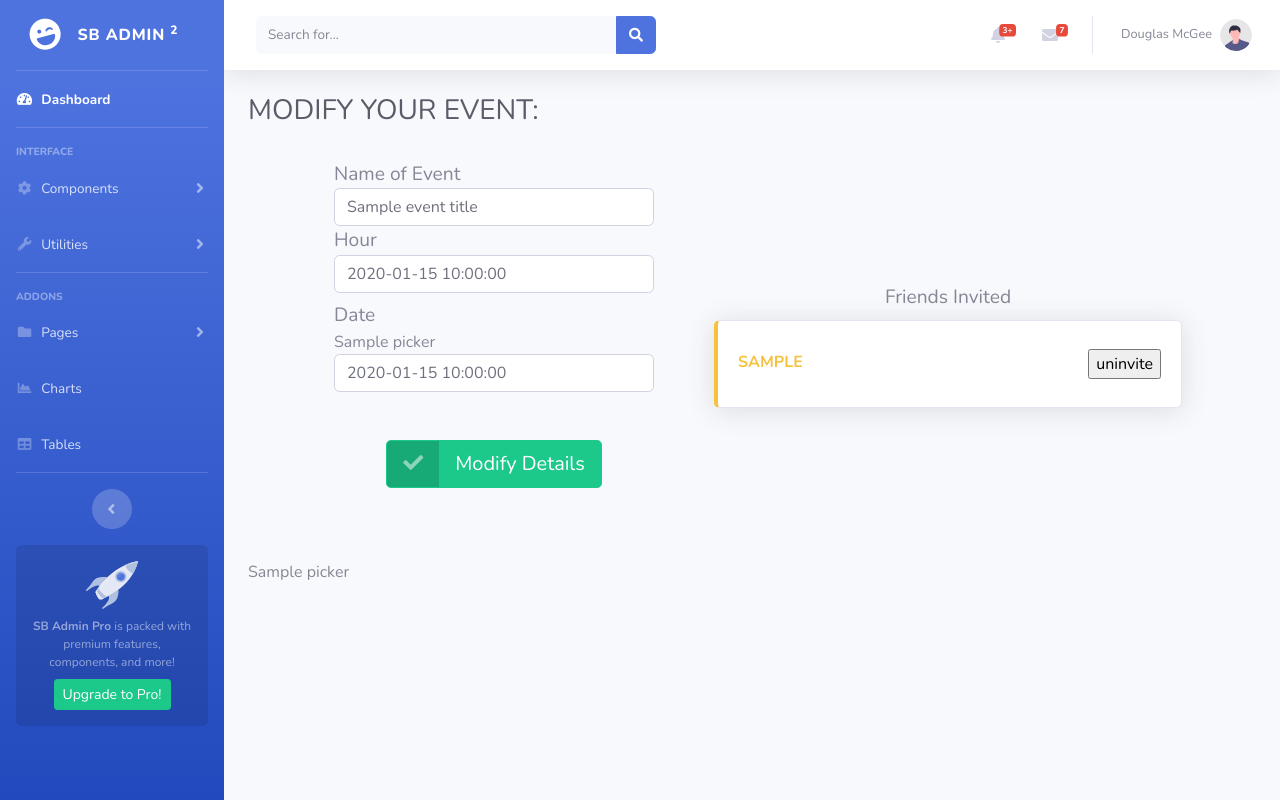
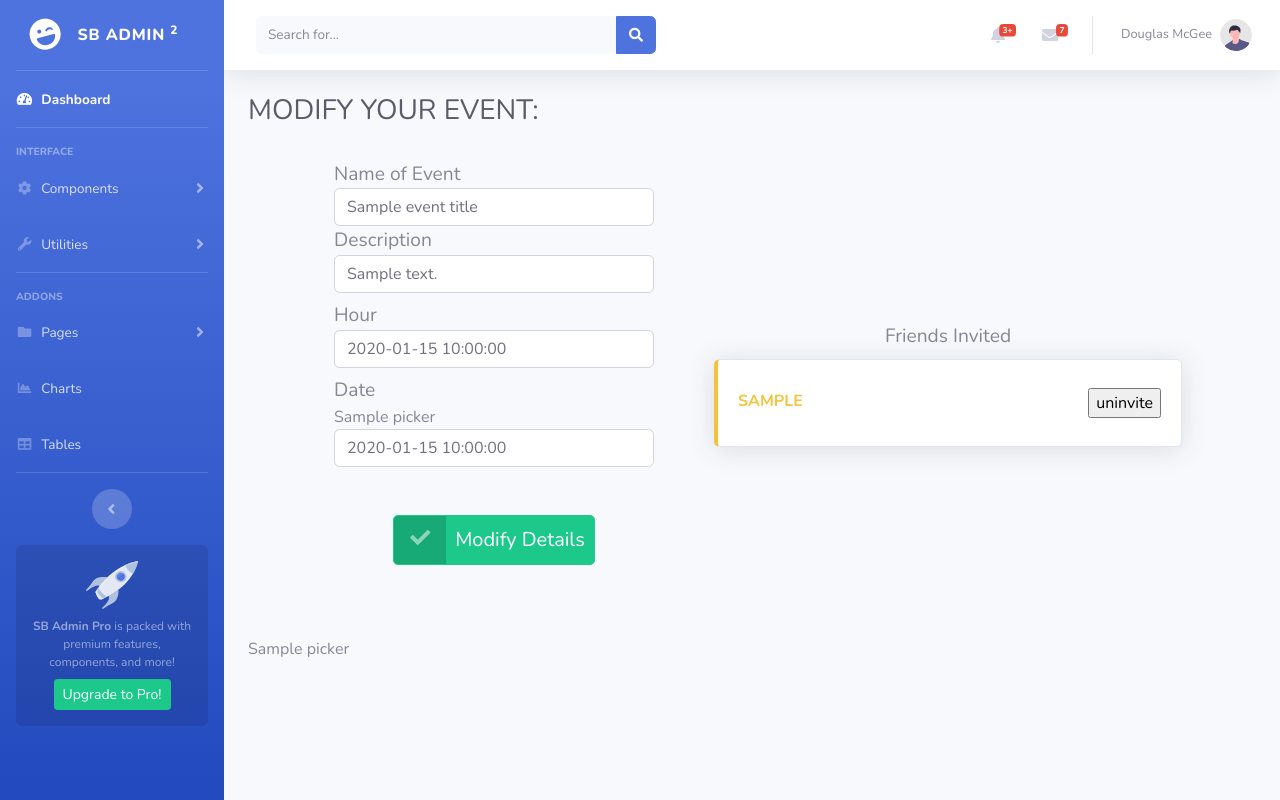
Before and after one commit to scyruz3/BioRhythm, a Flask app: template biorhythm/templates/modifyEvent.html in a window 1280 px wide. Run offline with Flask 2, Linux system fonts and the light colour scheme; the template is opened without the code that fills it: most values are stand-ins (such as "Sample title", 1, 10 or a date in 2020); some libraries are stand-ins or nearby versions.

Commit message:
Modify Event Details Connection to BE

```diff
--- a/biorhythm/dao/eventDAO.py
+++ b/biorhythm/dao/eventDAO.py
@@ -49,7 +49,7 @@ def getEventbyEventId(eventId: ObjectId):
     return event
 
 def updateEvent(eventId: ObjectId, newValues)-> bool:
-    db.Events.update_one({'_id': eventId}, {'$set': {
+    db.Events.update_one({'_id': ObjectId(eventId)}, {'$set': {
         'title': newValues['title'],
         'description': newValues['description'],
         'biorhythmType':newValues['biorhythmType'],
--- a/biorhythm/templates/modifyEvent.html
+++ b/biorhythm/templates/modifyEvent.html
@@ -362,12 +362,18 @@
           <!-- Name INput -->
           <div class="row align-items-center justify-content-center">
             <div class="col-lg-4 m-4">
+              <form action="/modifyEvent" method="POST">
                 <p class="text-lg mb-0">Name of Event</p>
-              <input type="text" class="form-control" name="title" value="{{ eventTitle }}" />
+                <input type="text" class="form-control" name="title" value="{{ eventTitle }}" autocomplete="off" />
+
+                <!-- Event Description -->
+                <p class="text-lg mb-0">Description</p>
+                <input type="text" class="form-control mb-2" name="description" value="{{ eventDescription }}"
+                  autocomplete="off" />
 
                 <!-- Hours Dropdown-->
                 <p class="text-lg mb-0">Hour</p>
-              <input type="text" class="form-control mb-2" name="eventTime" value="{{ eventTime }}"
+                <input type="text" class="form-control mb-2" name="eventTime" value="{{ eventTime }}" autocomplete="off"
                   placeholder="Example: 17:30, 20:15" />
 
                 <!-- Date Picker -->
@@ -377,16 +383,18 @@
                 {{ datepicker.loader() }} {# to load jQuery-ui #}
                 {{ datepicker.picker(id=".dp") }}
                 {% endblock %}
-              <input type="text" class="form-control dp" name="eventDate" value="{{ eventDate }}" />
+                <input type="text" class="form-control dp" name="eventDate" value="{{ eventDate }}"
+                  autocomplete="off" />
                 <!--Modify Event Button-->
                 <div class="row justify-content-center m-4">
-                <a href="/inviteFriends" class="btn btn-success btn-icon-split btn-lg m-4">
+                  <a class="btn btn-success btn-icon-split btn-lg m-4">
                     <span class="icon text-white-50">
                       <i class="fas fa-check"></i>
                     </span>
-                  <span class="text">Modify Details</span>
+                    <input type="submit" value="Modify Details" class="btn btn-success btn-icon-split btn-lg m-2" />
                   </a>
                 </div>
+              </form>
             </div>
 
             <!--Friends Invited Cards-->
--- a/biorhythm/views/friendRequestView.py
+++ b/biorhythm/views/friendRequestView.py
@@ -1,7 +1,7 @@
 from operator import methodcaller
 from os import stat
 from biorhythm import app
-from biorhythm.manager import friendManager, userManager
+from biorhythm.manager import friendManager
 from flask import request, Response
 
 
```
Also changed, not shown: biorhythm/views/createEventView.py (+8 -1 lines). Lines whose indentation alone changed are shown as unchanged.
